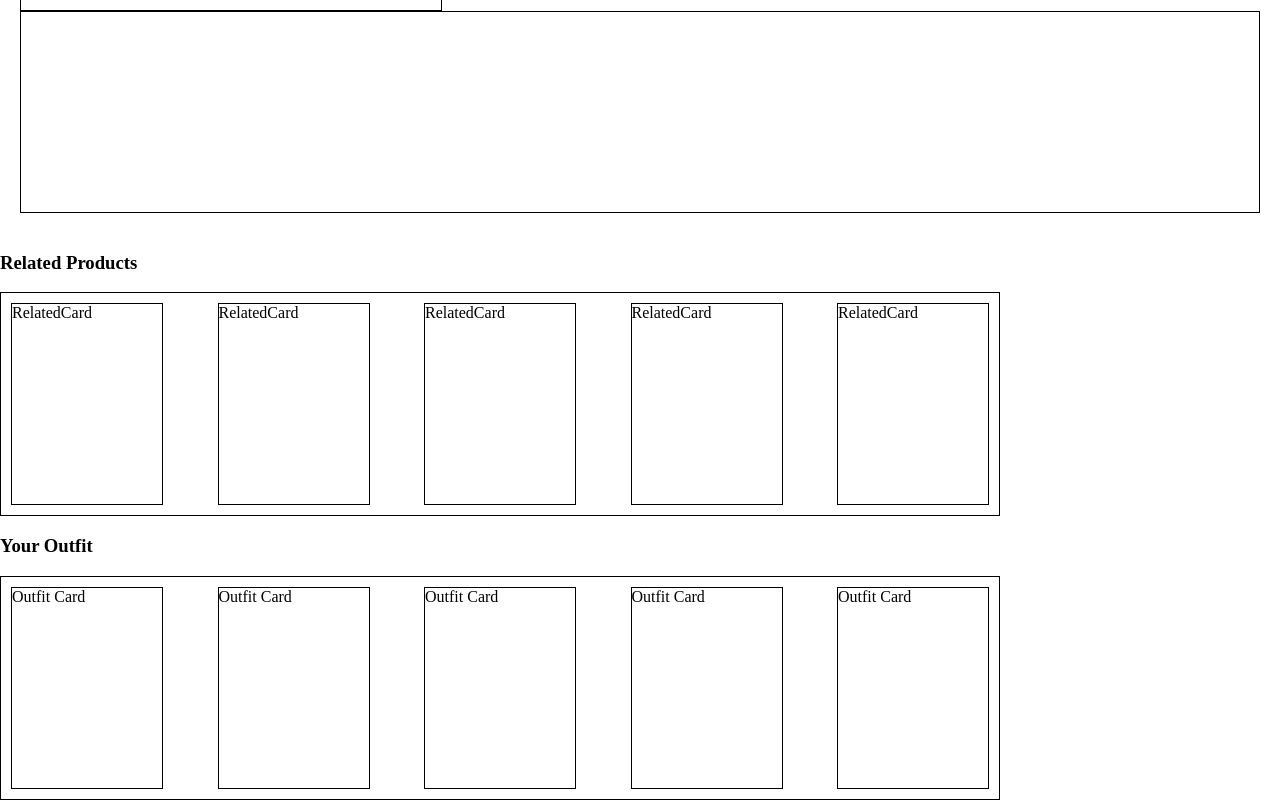
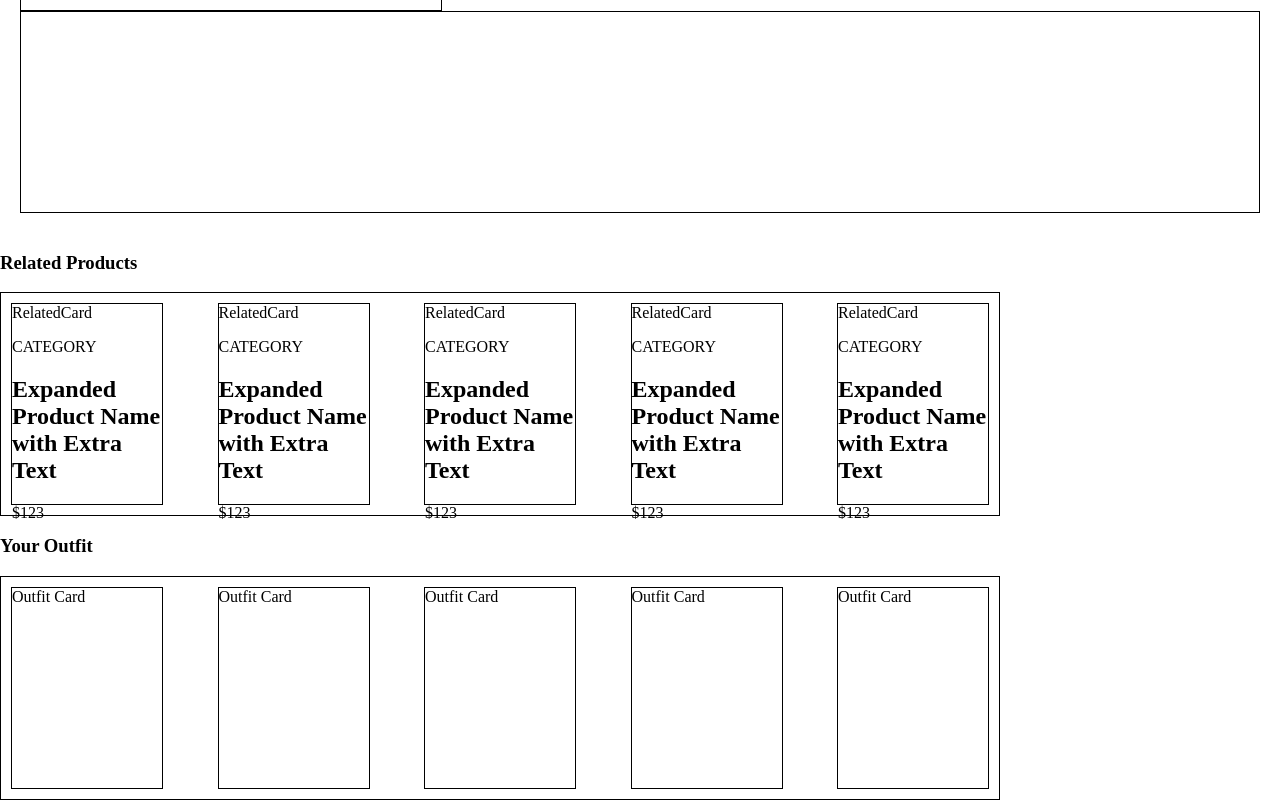
Before and after one commit to rfp2305-venus/atelier, a React app: page / in a window 1280 px wide. Shown: the part 653-1453 px from the top of the page. Built offline with nearby package versions, Linux system fonts and the light colour scheme; no server answers.

Commit message:
add details to related products card

```diff
--- a/src/components/relatedAndComp/RelatedCard.jsx
+++ b/src/components/relatedAndComp/RelatedCard.jsx
@@ -3,7 +3,9 @@ export default function RelatedCard() {
     <>
       <div className="card related-card">RelatedCard
         <div className="related-product-pic"></div>
-        <div className="related-product-pic"></div>
+        <p>CATEGORY</p>
+        <h2>Expanded Product Name with Extra Text</h2>
+        <p>$123</p>
       </div>
     </>
   );
```
